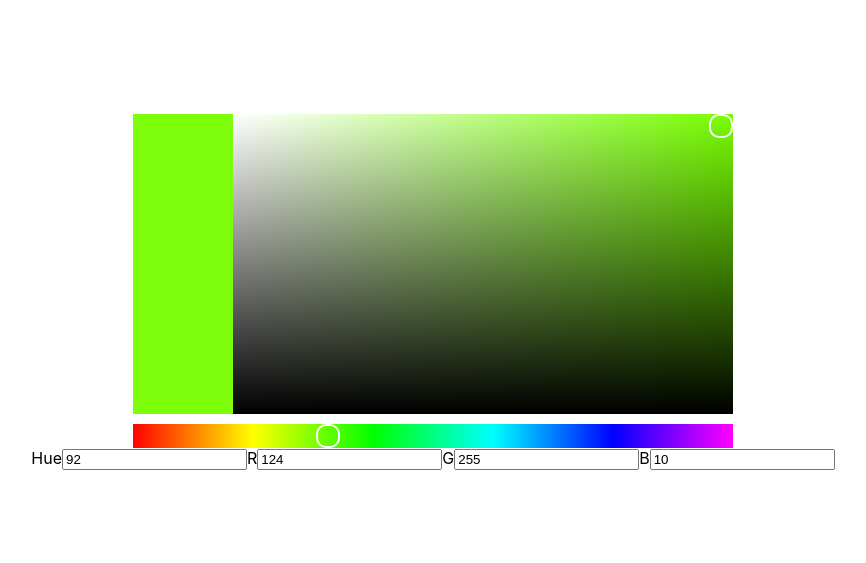
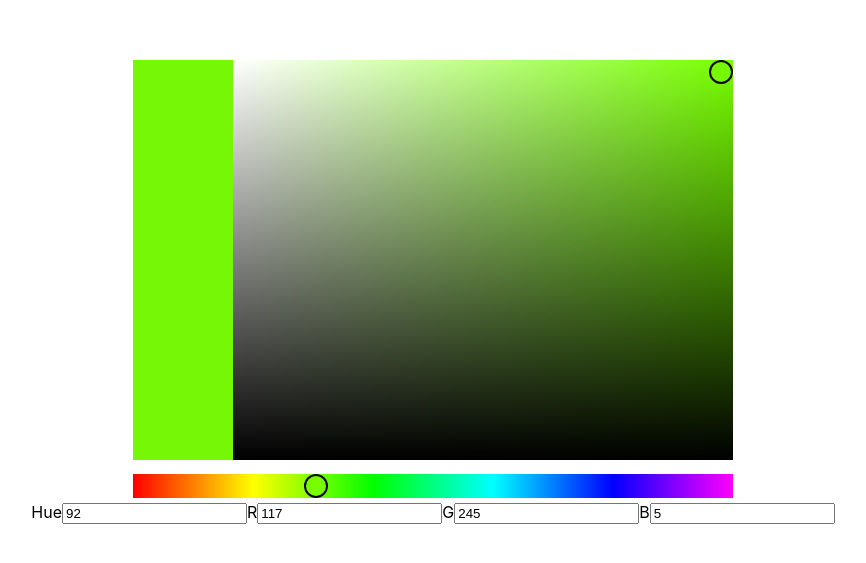
Before and after one commit to esfick/color-picker, a React (Create React App) app: page / in a window 1280 px wide. Shown: the part 113-676 px from the top of the page, without its empty margins (207-1073 px from the left). Built offline with nearby package versions, Linux system fonts and the light colour scheme.

Commit message:
July 29 First changes

```diff
--- a/src/ColorPicker.css
+++ b/src/ColorPicker.css
@@ -1,11 +1,3 @@
-:root {
-  --color-palette-height: 300px;
-  --color-palette-width: 600px;
-  --cursor-size: 20px;
-  --gradient-width: 500px;
-  --slider-height: 24px;
-}
-
 .color-palette {
 	display: flex;
     margin: 10px;
@@ -30,7 +22,6 @@
     width: 80px;
 }
 
-
 #current-color {
 	background-color: black;
 }
@@ -42,21 +33,20 @@
 	z-index: 1;
 }
 
-.gradient-container {
+.gradient-container, .slider-container {
     position: relative;
-    height: var(--color-palette-height);
-    width: var(--gradient-width);
 }
 
 #gradient-cursor, #slider-cursor {
     position: absolute;
     top: 0;
     right:  0;
-    z-index: 2;
-    height: var(--cursor-size);
-	width: var(--cursor-size);
-    border: 2px solid white;
-    border-radius: calc(var(--cursor-size)/2);
+    border: 2px solid black;
+    box-sizing: border-box;
+}
+
+.cursor {
+    border: 2px solid black;
 }
 
 .inner-container {
@@ -81,9 +71,3 @@
     padding-top: 10px;
 	z-index: 1;
 }
-
-.slider-container {
-	position: relative;
-	height: var(--slider-height);
-	width: var(--color-palette-width);
-}
--- a/src/ColorPicker.js
+++ b/src/ColorPicker.js
@@ -39,12 +39,17 @@ export default class ColorPicker extends Component {
 	}
 
     render(){
+        const height = 400;
+        const width = 500;
+        const sliderWidth = width * 1.2
+        const cursorSize = 24;
         return(
             <div className="main-container">
                 <div className="inner-container">
 
-                    <Gradient hsl = {this.state.hsl} changeHsl = {this.onChangeHsl} />
-                    <Slider hsl = {this.state.hsl} source = {this.state.source} changeHsl = {this.onChangeHsl}/>
+                    <Gradient hsl = {this.state.hsl} changeHsl = {this.onChangeHsl} height = {height} width = {width} cursorSize = {cursorSize}/>
+                    <Slider hsl = {this.state.hsl} source = {this.state.source} changeHsl = {this.onChangeHsl} width = {sliderWidth} cursorSize={cursorSize}/>
+
                     <form>
                         <label>
                             Hue
--- a/src/Gradient.js
+++ b/src/Gradient.js
@@ -8,18 +8,27 @@ export default class Gradient extends Component {
 
     constructor(props){
         super(props);
-        this.drawColor = this.drawColor.bind();
-        this.drawGradient = this.drawGradient.bind();
+        this.recolorCursorAndPalette = this.recolorCursorAndPalette.bind(this);
+        this.drawColor = this.drawColor.bind(this);
+        this.drawGradient = this.drawGradient.bind(this);
     }
 
 	render(){
-	   	 return(
+	   	return(
             <div className="color-palette">
-                <canvas id="current-color" height="300px" width="100px"></canvas>
+                <div className="current-color-container">
+                    <canvas id="current-color" height={this.props.height + "px"} width={this.props.width/5 + "px"}></canvas>
+                </div>
                 <div className="gradient-container">
-                    <canvas id="gradient" height="300px" width="500px"></canvas>
-                    <Draggable bounds="parent" onDrag={this.handleDrag}>
-                        <div id="gradient-cursor"></div>
+                    <canvas id="gradient" height={this.props.height + "px"} width={this.props.width + "px"}></canvas>
+                    <Draggable bounds={{
+                            top: (this.props.cursorSize/2) * -1,
+                            left: -1 * (this.props.width - (this.props.cursorSize/2)),
+                            right: this.props.cursorSize/2,
+                            bottom: this.props.height - (this.props.cursorSize/2)
+                        }}
+                        onDrag={this.handleDrag}>
+                        <div id="gradient-cursor" style={{borderRadius: (this.props.cursorSize * 1.5) + "px", height: this.props.cursorSize + "px", width: this.props.cursorSize + "px"}}></div>
                     </Draggable>
                 </div>
              </div>
@@ -44,13 +53,24 @@ export default class Gradient extends Component {
         const canvas = document.getElementById('gradient');
         const ctx = canvas.getContext('2d');
         const rect = canvas.getBoundingClientRect();
-        const currentColor = document.getElementById('current-color');
-        const currentColorCtx = currentColor.getContext('2d');
         const cursor = document.getElementById('gradient-cursor');
         const cursorRect = cursor.getBoundingClientRect();
-        const rgb =  ctx.getImageData(cursorRect.left - rect.left, cursorRect.top - rect.top, 1, 1).data;
-        currentColorCtx.fillStyle = 'rgba(' + rgb[0] + ', ' + rgb[1] + ', ' + rgb[2] + ', ' + rgb[3] + ')';
-        currentColorCtx.fillRect(0, 0, canvas.width, canvas.height);
+        let left = (cursorRect.left + (cursorRect.width/2)) - rect.left;
+        if(left < 0){
+            left = 0;
+        }
+        else if(left > rect.width - 1){
+            left = rect.width - 1;
+        }
+        let top = (cursorRect.top + (cursorRect.height/2)) - rect.top;
+        if(top < 0){
+            top = 0;
+        }
+        else if(top > rect.height - 1){
+            top = rect.height - 1;
+        }
+        const rgb =  ctx.getImageData(left, top, 1, 1).data;
+        this.recolorCursorAndPalette(rgb);
         if(changeHsl){
             const hsl = convertRgbToHsl(rgb[0], rgb[1], rgb[2]);
             const lightness = this.props.hsl.lightness === hsl.l? this.props.hsl.lightness: hsl.l;
@@ -101,4 +121,14 @@ export default class Gradient extends Component {
         cursor.style.top = y + 'px';
         this.drawColor();
     }*/
+
+    recolorCursorAndPalette = (rgb) => {
+        const ids = ['current-color']
+        const canvas = document.getElementById('current-color');
+        const ctx = canvas.getContext('2d');
+        const color = 'rgba(' + rgb[0] + ', ' + rgb[1] + ', ' + rgb[2] + ', ' + rgb[3] + ')';
+        ctx.fillStyle = color;
+        ctx.fillRect(0, 0, canvas.width, canvas.height);
+        document.getElementById('gradient-cursor').style.backgroundColor = color;
+    }
 }
--- a/src/Slider.js
+++ b/src/Slider.js
@@ -9,14 +9,23 @@ export default class Gradient extends Component {
     constructor(props){
         super(props);
         this.moveCursorToHue = this.moveCursorToHue.bind(this);
+        this.state = {
+            left: 0
+        }
     }
 
     render(){
         return(
             <div className="slider-container">
-                <canvas id="slider" height="24px" width="600px"></canvas>
-                <Draggable bounds="parent" onDrag={this.handleDrag}>
-                    <div id="slider-cursor"></div>
+                <canvas id="slider" height={this.props.cursorSize + "px"} width={this.props.width + "px"}></canvas>
+                <Draggable bounds={{
+                        top: 0,
+                        left: this.state.left * -1,
+                        right: this.props.width - this.state.left,
+                        bottom: 0
+                    }}
+                    onDrag={this.handleDrag}>
+                    <div id="slider-cursor" style={{borderRadius: (this.props.cursorSize * 1.5) + "px", height: this.props.cursorSize + "px", width: this.props.cursorSize + "px"}}></div>
                 </Draggable>
             </div>
 
@@ -49,7 +58,17 @@ export default class Gradient extends Component {
         const canvas = document.getElementById('slider');
         const ctx = canvas.getContext('2d');
         const rect = canvas.getBoundingClientRect();
-        const rgb =  ctx.getImageData(e.clientX - rect.left, 0, 1, 1).data;
+        const cursor = document.getElementById('slider-cursor');
+        const cursorRect = cursor.getBoundingClientRect();
+        let left = e.clientX - rect.left + (cursorRect.width/2);
+        if(left < 0){
+            left = 0;
+        }
+        else if(left > rect.width - 1){
+            left = rect.width - 1;
+        }
+        const rgb =  ctx.getImageData(left, 0, 1, 1).data;
+        document.getElementById('slider-cursor').style.backgroundColor = 'rgba(' + rgb[0] + ', ' + rgb[1] + ', ' + rgb[2] + ', ' + rgb[3] + ')';
         const hsl = convertRgbToHsl(rgb[0], rgb[1], rgb[2]);
         const hue = hsl.h;
         this.props.changeHsl({
@@ -75,7 +94,11 @@ export default class Gradient extends Component {
             }
         }
         const cursor = document.getElementById('slider-cursor');
-        cursor.style.left = x + 'px';
+        cursor.style.left = (x - (cursor.getBoundingClientRect().width/2)) + 'px';
+        cursor.style.backgroundColor = 'hsl(' + this.props.hsl.hue + ', 100%, 50%)';
+        this.setState({
+            left: x
+        });
     }
 
     /*handleSliderClick = (e) => {
@@ -93,4 +116,6 @@ export default class Gradient extends Component {
         const hue = convertRGBToHue(rgb[0], rgb[1], rgb[2]);
         this.props.changeHue(hue);
     }*/
+
+
 }
```
